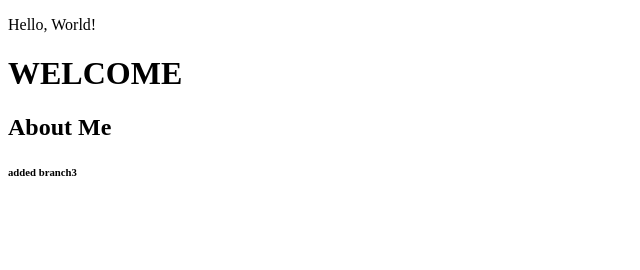
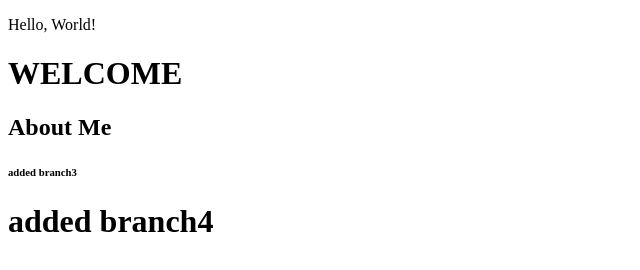
Before and after one commit to aryanpal3135/First, a plain HTML site: page first.html in a window 1280 px wide. Shown: the whole page, without its empty margins (0-640 px from the left). Drawn offline with Linux system fonts and the light colour scheme.

Commit message:
added branch4

```diff
--- a/first.html
+++ b/first.html
@@ -10,6 +10,7 @@
     <h1>WELCOME</h1>
     <h2>About Me</h2>
     <h6>added branch3</h6>
+    <h1>added branch4</h1>
 
 </body>
 </html>
```
